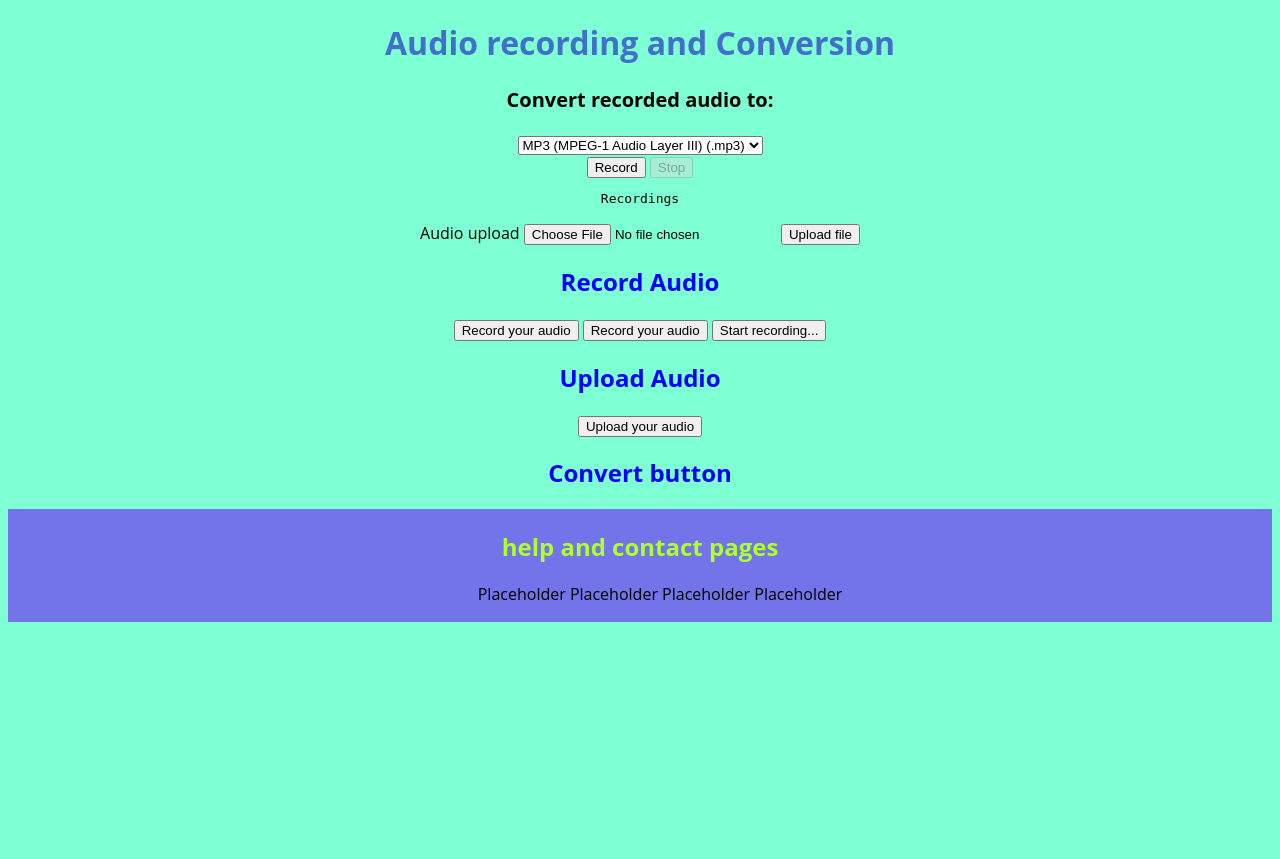
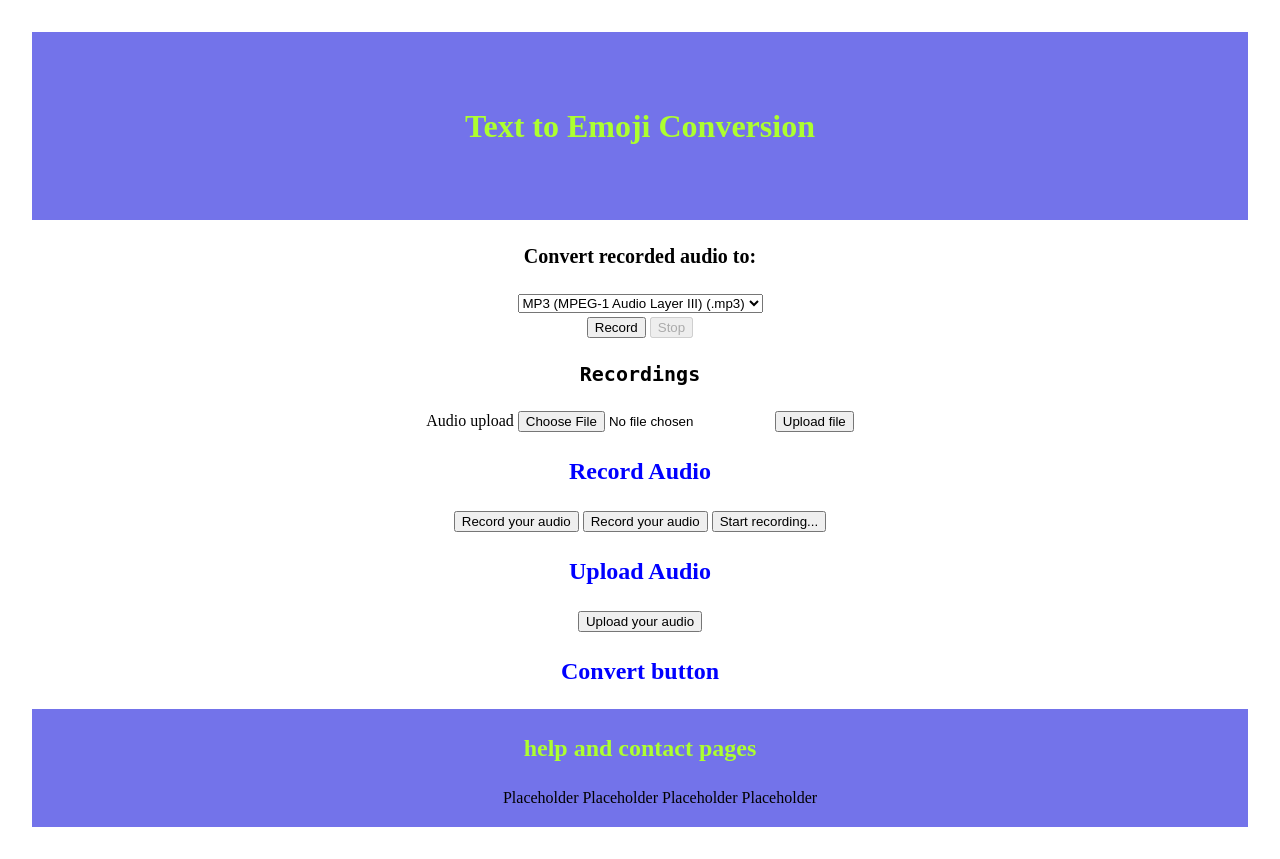
Before and after one commit to sltou/TOHack2022, a Flask app: page / in a window 1280 px wide. Before the commit the page ends 622 px from the top, so only its background shows below. Run offline with Flask 2, Linux system fonts and the light colour scheme.

Commit message:
cleaned up code

```diff
--- a/css/styling.css
+++ b/css/styling.css
@@ -1,3 +1,17 @@
+html {
+    font-family: 'sans-serif';
+    background-color: white;
+    font-size: 100%;
+}
+
+body {
+    line-height: 1.5;
+    text-align: center;
+    word-wrap: break-word;
+    overflow-wrap: break-word;
+    margin: 2em;
+}
+
 h1 {
     color: rgba(33, 33, 197, 0.648);
     text-align: center;
@@ -5,15 +19,13 @@ h1 {
 
 .heading {
     background-color: rgb(115, 115, 234);
+    width: 100%;
+    padding: 70px 0;
+    color: greenyellow;
 }
 
 h2 {
     color: blue;
-}
-
-html {
-    font-family: 'Open Sans', sans-serif;
-    background-color: aquamarine;
 }
 
 footer {
@@ -34,8 +46,11 @@ li {
 .emphasis {
     font-size: 20px;
     font-weight: bold;
+    font-family: 'sans-serif'
 }
 
-body {
-    text-align: center;
+
+
+p {
+
 }
--- a/js/app.js
+++ b/js/app.js
@@ -64,7 +64,7 @@ function startRecording() {
 		encodingTypeSelect.disabled = true;
 
 		recorder = new WebAudioRecorder(input, {
-		  workerDir: "js/", // must end with slash
+		  workerDir: "/js/", // must end with slash
 		  encoding: encodingType,
 		  numChannels:2, //2 is the default, mp3 encoding supports only 2
 		  onEncoderLoading: function(recorder, encoding) {
@@ -78,7 +78,7 @@ function startRecording() {
 		});
 
 		recorder.onComplete = function(recorder, blob) {
-			// __log("Encoding complete");
+			 //__log("Encoding complete");
 			createDownloadLink(blob,recorder.encoding);
 			encodingTypeSelect.disabled = false;
 		}
@@ -129,6 +129,7 @@ function createDownloadLink(blob,encoding) {
 	var au = document.createElement('audio');
 	var li = document.createElement('li');
 	var link = document.createElement('a');
+	var br = document.createElement('br');
 
 	//add controls to the <audio> element
 	au.controls = true;
@@ -141,6 +142,7 @@ function createDownloadLink(blob,encoding) {
 
 	//add the new audio and a elements to the li element
 	li.appendChild(au);
+	li.appendChild(br);
 	li.appendChild(link);
 
 	//add the li element to the ordered list
@@ -181,6 +183,7 @@ const getValuesFromInputs = () =>{
 	var au = document.createElement('audio');
 	var li = document.createElement('li');
 	var link = document.createElement('a');
+	var br = document.createElement('br')
 
 	//add controls to the <audio> element
 	au.controls = true;
@@ -194,6 +197,7 @@ const getValuesFromInputs = () =>{
 	//add the new audio and a elements to the li element
 	li.appendChild(au);
 	li.appendChild(link);
+	li.appendChild(br);
 
 	//add the li element to the ordered list
 	recordingsList.appendChild(li);
--- a/templates/index.html
+++ b/templates/index.html
@@ -9,7 +9,7 @@
 	<link rel="stylesheet" type="text/css" href="/css/styling.css">
 </head>
 <body>
-    <h1>Audio recording and Conversion</h1>
+    <h1 class="heading">Text to Emoji Conversion</h1>
 	<div style="max-width: 90em;"> <!--originally 28em max-width-->
 		<p class="emphasis">Convert recorded audio to:</p>
 		<select id="encodingTypeSelect">
@@ -26,7 +26,9 @@
 		<pre></pre>
 		<pre id="log"></pre>
 
-		<pre>Recordings</pre>
+
+
+		<div class="emphasis" id="recordings"><pre>Recordings</pre></div>
 		<ol id="recordingsList"></ol>
 	</div>
 
```
